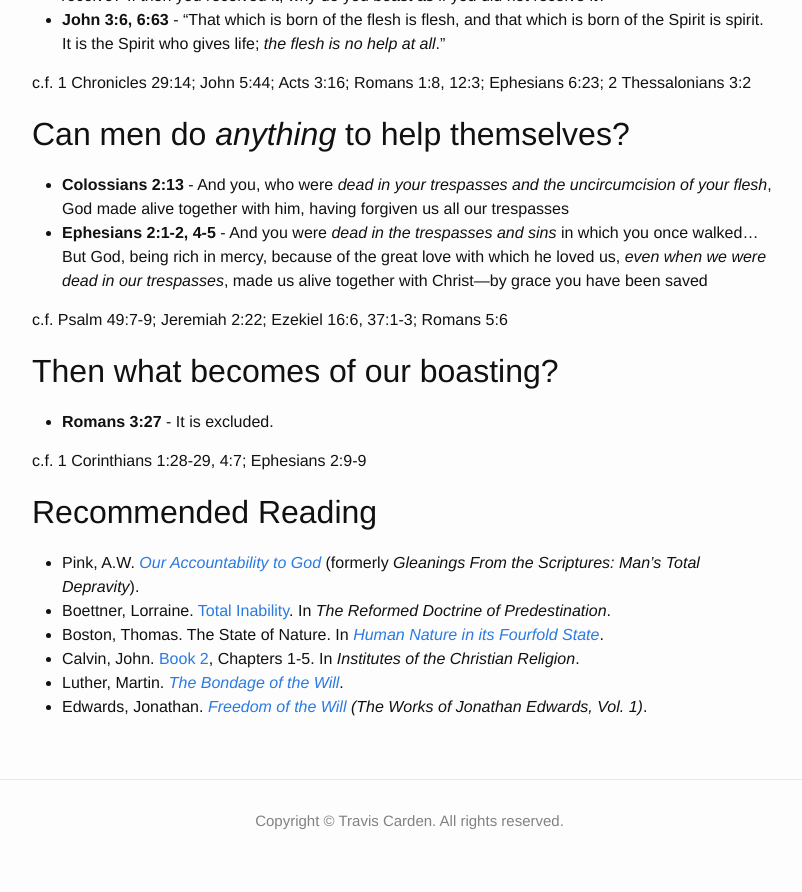
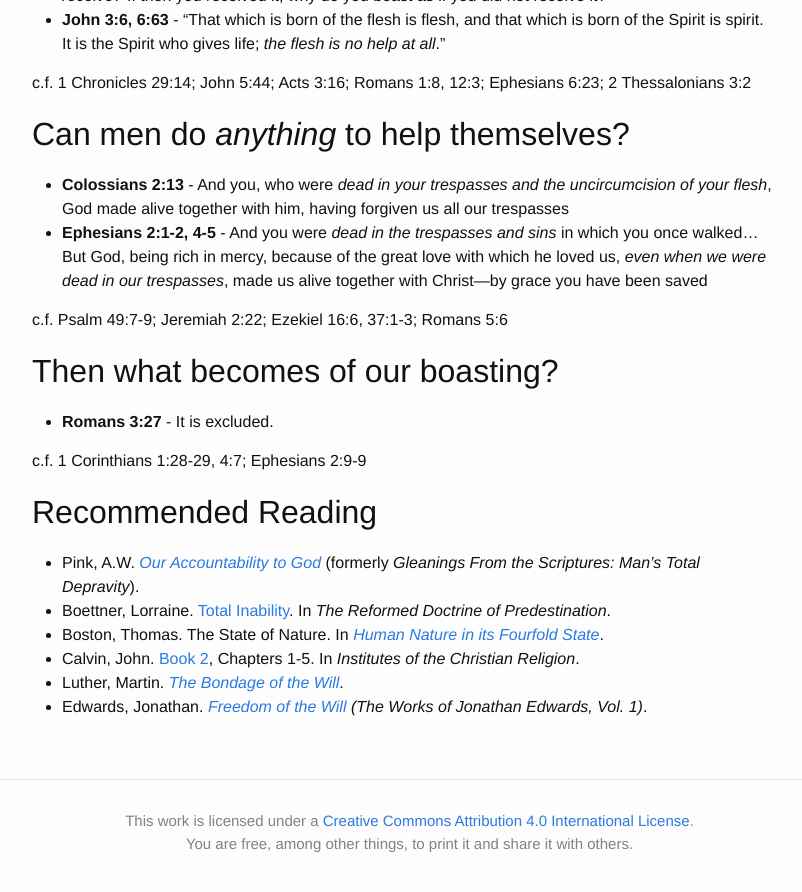
Before and after one commit to TravisCarden/traviscarden.github.io, a Jekyll site: the page built from _posts/2007-01-09-total-depravity-verse-list.md, in a window 1280 px wide and 900 px high, scrolled down 7593 px. Shown: the top 892 px of the window, without its empty margins (238-1040 px from the left). Built offline with Jekyll 4.4.1, drawn with Linux system fonts in a browser that asks for light colours.

Commit message:
Added Creative Commons license to articles.

```diff
--- a/_includes/footer.html
+++ b/_includes/footer.html
@@ -4,7 +4,14 @@
 
     <div class="footer-col-wrapper">
       <div class="footer-col footer-col-span">
-        <div>Copyright &copy; Travis Carden. All rights reserved.</div>
+        <div>
+          {% if page.license == "CC BY 4.0" %}
+            This work is licensed under a <a rel="license" href="http://creativecommons.org/licenses/by/4.0/">Creative Commons Attribution 4.0 International License</a>.<br />
+            You are free, among other things, to print it and share it with others.
+          {% else %}
+            Copyright &copy; Travis Carden. All rights reserved.
+          {% endif %}
+        </div>
         <div class="no-screen">{{ page.url | prepend: site.url }}</div>
       </div>
     </div>
--- a/_posts/2007-01-09-total-depravity-verse-list.md
+++ b/_posts/2007-01-09-total-depravity-verse-list.md
@@ -2,6 +2,7 @@
 layout: post
 title: Total Depravity Verse List
 date: 2007-01-09 00:00:00 -0600
+license: CC BY 4.0
 redirect_from: /archive/2007/01/08/total-depravity-verse-list
 redirect_from: /articles/total-depravity-verse-list
 redirect_from: /resources/verse-lists/total-depravity
```
Also changed, not shown: _posts/2014-03-10-deity-of-christ-verse-list.md (+1 -0 lines).
